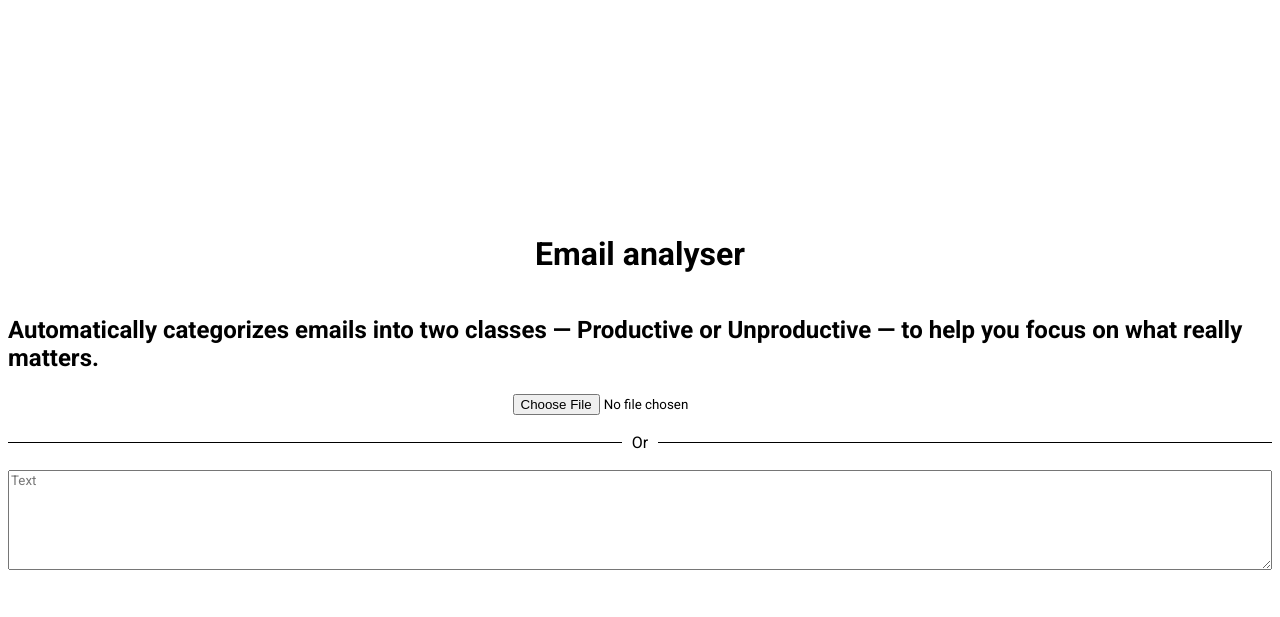
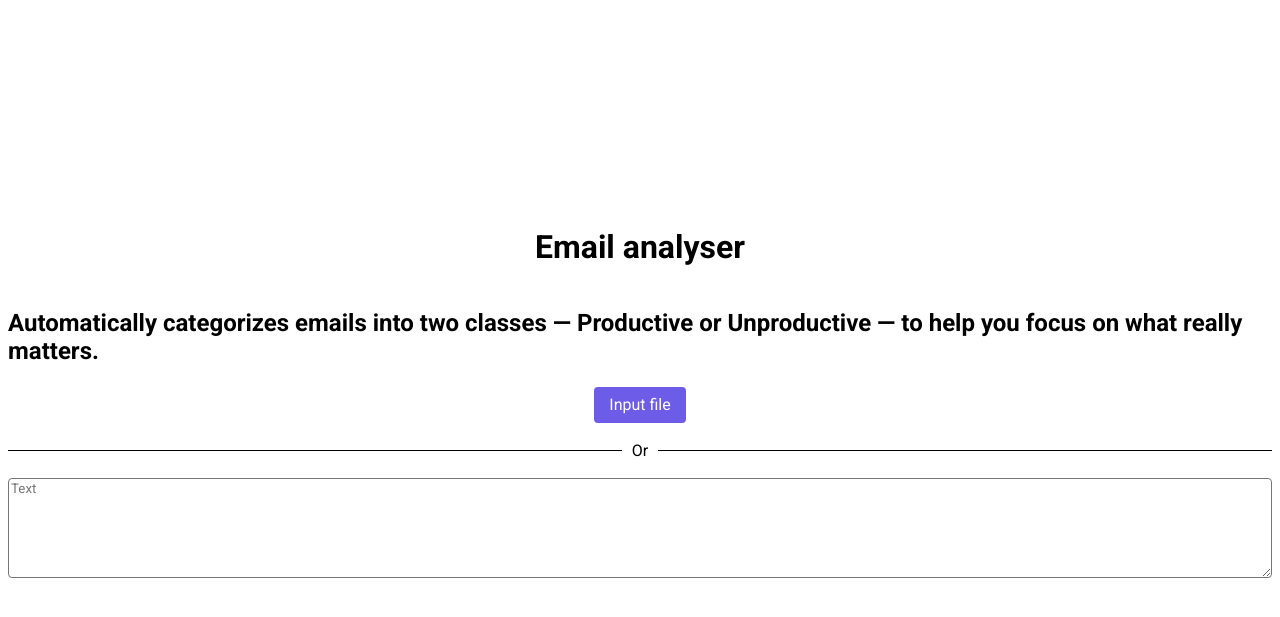
Before and after one commit to Hnsek/mAIl, a Django app: page /email-analyser/ in a window 1280 px wide. Shown: the top 617 px of the page. Run offline with Django 5.2, Linux system fonts and the light colour scheme.

Commit message:
feat(templates): sets input button styles

```diff
--- a/templates/form.html
+++ b/templates/form.html
@@ -42,19 +42,50 @@
     .textArea{
         width: 100%;
         height: 100px;
+        border-radius: 4px;
     }
     .separatorText{
         margin-left: 10px;
         margin-right: 10px;
     }
+
+    .button {
+        background-color: #6c5ce7;
+        color: white;
+        border: 2px solid #6c5ce7;
+        padding: 0.4em 0.8em;
+        border-radius: 4px;
+        cursor: pointer;
+    }
+
+    .button:hover {
+        background-color: #5245b1;
+        border-color: #5245b1;
+    }
 </style>
+
+<script>
+    function updateButtonText() {
+        const fileInput = document.getElementById('fileInput');
+        const label = document.querySelector('label[for="fileInput"]');
+        const fileName = fileInput.files.length > 0 ? fileInput.files[0].name : 'Input file';
+        label.textContent = fileName;
+    }
+</script>
 
 <main class="container">
     <form action="{% url 'index' %}" method="post" class="form">
         {% csrf_token %}
         <h1>Email analyser</h1>
         <h2>Automatically categorizes emails into two classes — Productive or Unproductive — to help you focus on what really matters.</h2>
-        <input type="file" placeholder="File"/>
+        <label for="fileInput" class="button">
+            {% if file %}
+                Text
+            {% else %}
+                Input file
+            {% endif %}
+        </label>
+        <input id="fileInput" name="file" type="file" placeholder="File" style="display: none;" onchange="updateButtonText()"/>
         <div class="separatorContainer">
             <div class="separator"></div>
             <p class="separatorText">Or</p>
```
